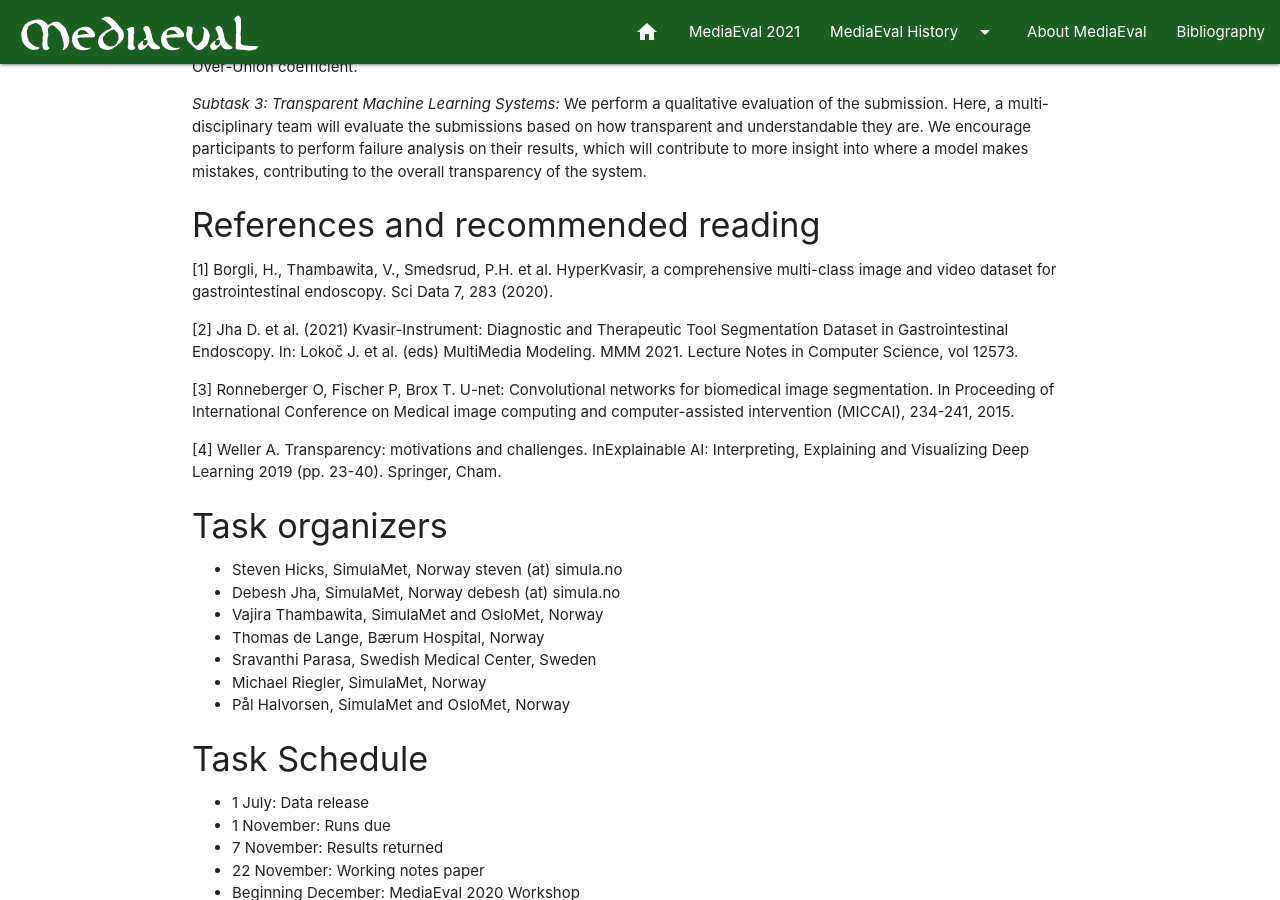
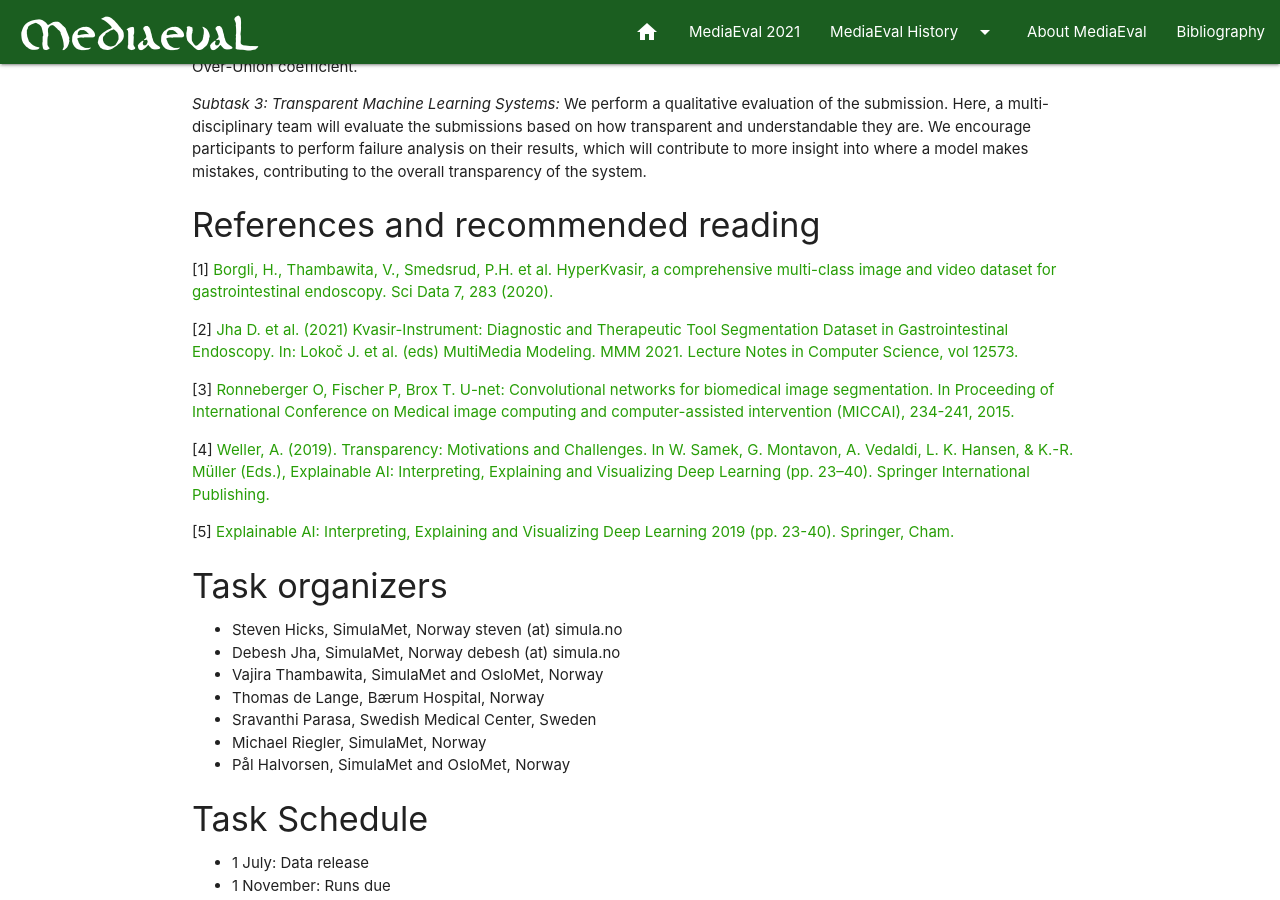
Before and after one commit to multimediaeval/multimediaeval.github.io, a Jekyll site: the page built from _editions/2021/tasks/medico.md, in a window 1280 px wide and 900 px high, scrolled down 1730 px. Built offline with Jekyll 4.4.1, drawn with Linux system fonts in a browser that asks for light colours.

Commit message:
Update medico.md

```diff
--- a/_editions/2021/tasks/medico.md
+++ b/_editions/2021/tasks/medico.md
@@ -54,13 +54,15 @@ The ground truth for the provided dataset was created by an experienced computer
 <!-- # Please use the ACM format for references https://www.acm.org/publications/authors/reference-formatting (but no DOI needed)-->
 <!-- # Please add the links! The paper title should be a hyperlink leading to the paper online-->
 <!-- # Adding more literature on explainability would be helpful-->
-[1] Borgli, H., Thambawita, V., Smedsrud, P.H. et al. HyperKvasir, a comprehensive multi-class image and video dataset for gastrointestinal endoscopy. Sci Data 7, 283 (2020).
+[1] [Borgli, H., Thambawita, V., Smedsrud, P.H. et al. HyperKvasir, a comprehensive multi-class image and video dataset for gastrointestinal endoscopy. Sci Data 7, 283 (2020).](https://www.nature.com/articles/s41597-020-00622-y)
 
-[2] Jha D. et al. (2021) Kvasir-Instrument: Diagnostic and Therapeutic Tool Segmentation Dataset in Gastrointestinal Endoscopy. In: Lokoč J. et al. (eds) MultiMedia Modeling. MMM 2021. Lecture Notes in Computer Science, vol 12573.
+[2] [Jha D. et al. (2021) Kvasir-Instrument: Diagnostic and Therapeutic Tool Segmentation Dataset in Gastrointestinal Endoscopy. In: Lokoč J. et al. (eds) MultiMedia Modeling. MMM 2021. Lecture Notes in Computer Science, vol 12573.](https://link.springer.com/chapter/10.1007/978-3-030-67835-7_19)
 
-[3] Ronneberger O, Fischer P, Brox T. U-net: Convolutional networks for biomedical image segmentation. In Proceeding of International Conference on Medical image computing and computer-assisted intervention (MICCAI), 234-241, 2015.
+[3] [Ronneberger O, Fischer P, Brox T. U-net: Convolutional networks for biomedical image segmentation. In Proceeding of International Conference on Medical image computing and computer-assisted intervention (MICCAI), 234-241, 2015.](https://link.springer.com/chapter/10.1007/978-3-319-24574-4_28)
 
-[4] Weller A. Transparency: motivations and challenges. InExplainable AI: Interpreting, Explaining and Visualizing Deep Learning 2019 (pp. 23-40). Springer, Cham.
+[4] [Weller, A. (2019). Transparency: Motivations and Challenges. In W. Samek, G. Montavon, A. Vedaldi, L. K. Hansen, & K.-R. Müller (Eds.), Explainable AI: Interpreting, Explaining and Visualizing Deep Learning (pp. 23–40). Springer International Publishing.](https://doi.org/10.1007/978-3-030-28954-6_2)
+
+[5] [Explainable AI: Interpreting, Explaining and Visualizing Deep Learning 2019 (pp. 23-40). Springer, Cham.](https://link.springer.com/book/10.1007/978-3-030-28954-6)
 
 #### Task organizers
 * Steven Hicks, SimulaMet, Norway steven (at) simula.no
```
